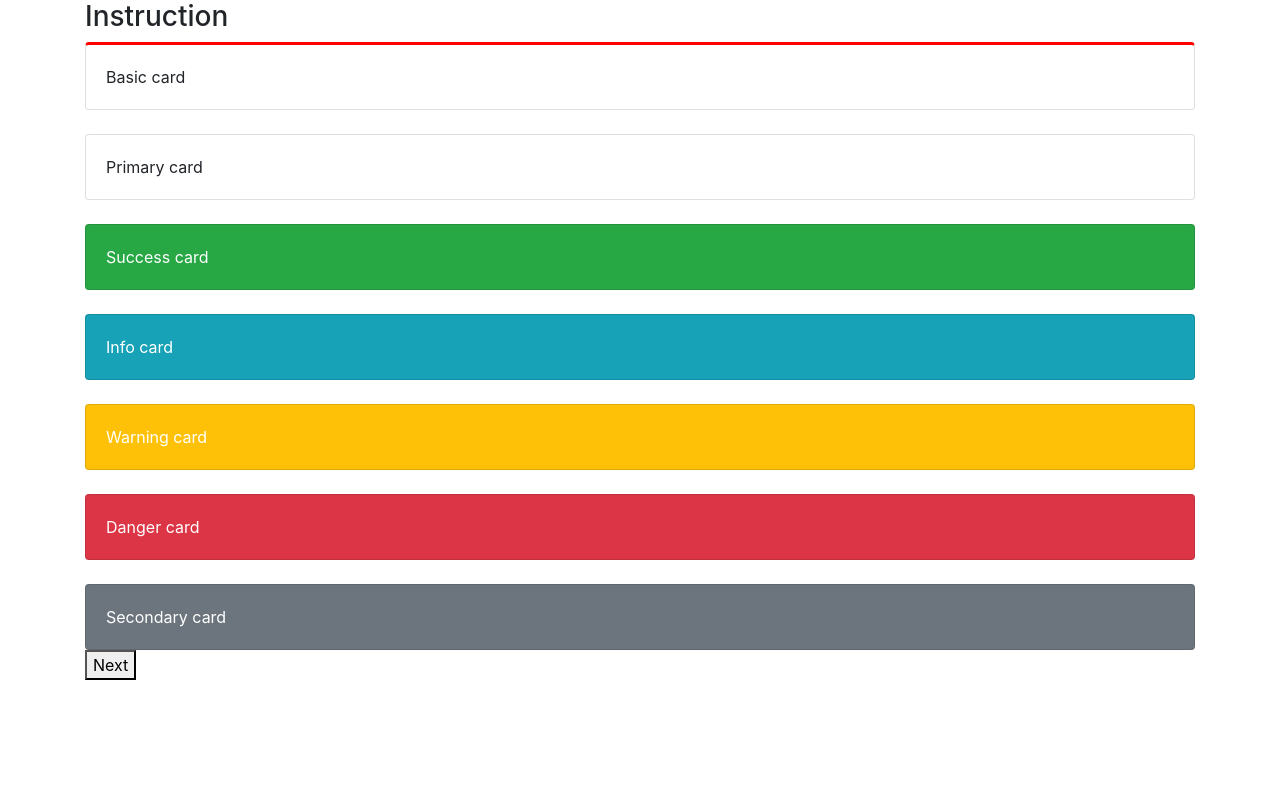
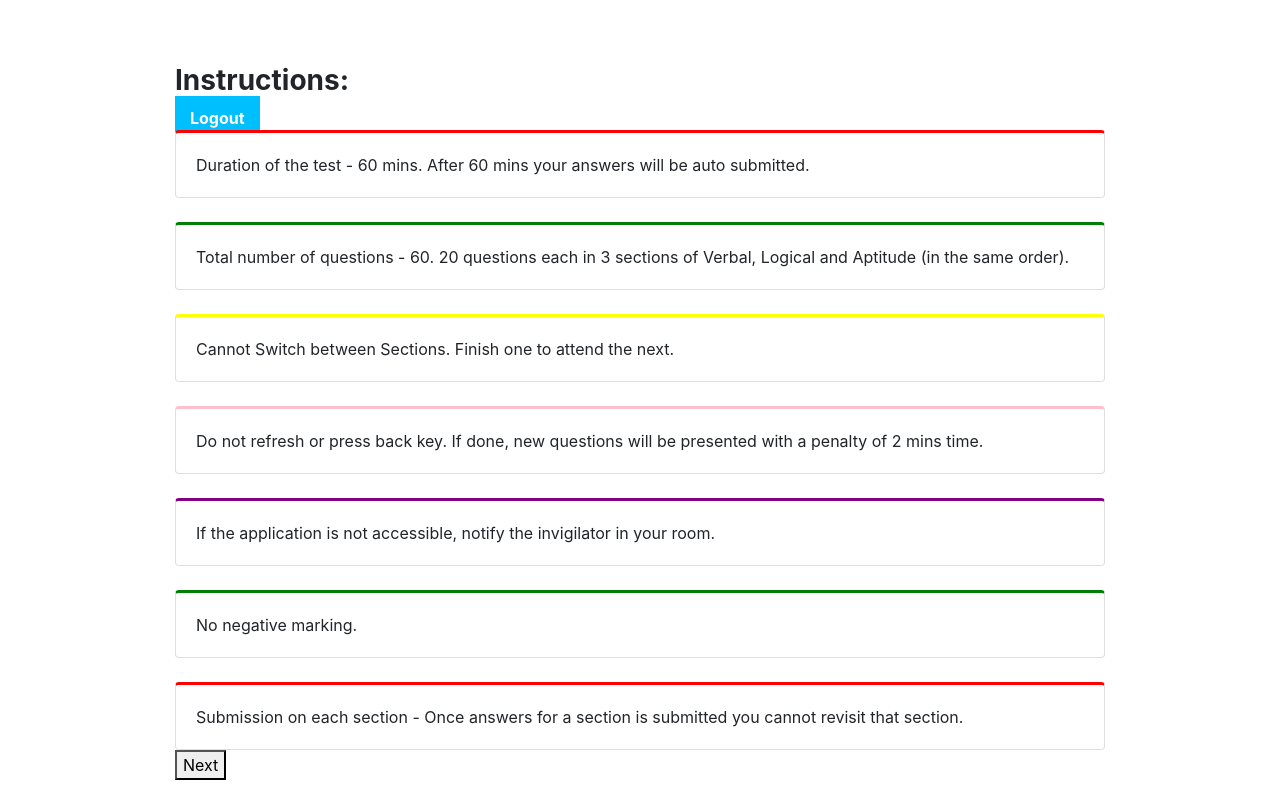
Before and after one commit to deepikacs/Q-hiring, a React (Create React App) app: page /instruction in a window 1280 px wide. Built offline with nearby package versions, Linux system fonts and the light colour scheme.

Commit message:
add the image and provide the logout button to instruction page

```diff
--- a/src/Reducers/LoginRducers.js
+++ b/src/Reducers/LoginRducers.js
@@ -10,10 +10,8 @@ export default (state = INPUT_STATE, action) => {
    case ActionTypes.FETCH_LOGIN_BEGIN:
     return { ...state, loading: true, error: null };
    case ActionTypes.FETCH_LOGIN_SUCCESS:
-   console.log(action);
     return { ...state, loading: false}
   case ActionTypes.FETCH_LOGIN_FAILURE:
-  debugger;
     return { ...state, loading: false, error: action.payload.Login}
   default:
     return state;
--- a/src/Reducers/SignupReducers.js
+++ b/src/Reducers/SignupReducers.js
@@ -7,13 +7,11 @@ const INPUT_STATE = {
 
   export default (state = INPUT_STATE, action) => {
     switch (action.type) {
-     case ActionTypes. ADD_SIGNUP_BEGIN:
+      case ActionTypes.ADD_SIGNUP_BEGIN:
       return { ...state, loading: true, error: null };
      case ActionTypes.ADD_SIGNUP_SUCCESS:
-     console.log(action);
       return { ...state, loading: false}
     case ActionTypes.ADD_SIGNUP_FAILURE:
-    debugger;
       return { ...state, loading: false, error: action.payload.Login}
     default:
       return state;
--- a/src/components/App/App.js
+++ b/src/components/App/App.js
@@ -1,11 +1,9 @@
 import React, { Component } from 'react';
-import { BrowserRouter as Router,Route, Switch,Redirect } from 'react-router-dom';
+import { BrowserRouter as Router,Route, Switch } from 'react-router-dom';
 import './App.css';
 import Login from '../Login';
 import Signup from '../Signup';
 import Instruction from '../Instruction';
-
-
 
 class App extends Component {
   render() {
--- a/src/components/Instruction/Instruction.css
+++ b/src/components/Instruction/Instruction.css
@@ -1,3 +1,19 @@
-.red{
-    border-top: 3px solid red !important;
-  }
+.red {
+  border-top: 3px solid red !important;
+}
+.green {
+  border-top: 3px solid green !important;
+}
+.yellow {
+  border-top: 3px solid yellow !important;
+}
+.pink {
+  border-top: 3px solid pink !important;
+}
+.purple {
+  border-top: 3px solid purple !important;
+}
+.container {
+  padding-top: 5%;
+  width:75%;
+}
--- a/src/components/Instruction/Instruction.js
+++ b/src/components/Instruction/Instruction.js
@@ -1,37 +1,39 @@
 import React, { Component } from 'react';
 import './Instruction.css';
+import { Link } from 'react-router-dom';
 
 class Instruction extends Component {
   render() {
     return (
       <div className="container">
-        <h3>Instruction</h3>
+      <h3><b>Instructions:</b></h3>
+      <Link to="/" className="button">Logout</Link>
       <div className="card red">
-          <div className="card-body">Basic card</div>
+        <div className="card-body">Duration of the test - 60 mins. After 60 mins your answers will be auto submitted.</div>
       </div>
       <br/>
-        <div className="card ">
-          <div className="card-body">Primary card</div>
+      <div className="card green">
+        <div className="card-body">Total number of questions - 60. 20 questions each in 3 sections of Verbal, Logical and Aptitude (in the same order).</div>
       </div>
       <br/>
-        <div className="card bg-success text-white">
-          <div className="card-body">Success card</div>
+      <div className="card yellow">
+        <div className="card-body">Cannot Switch between Sections. Finish one to attend the next.</div>
       </div>
       <br/>
-        <div className="card bg-info text-white">
-          <div className="card-body">Info card</div>
+      <div className="card pink">
+        <div className="card-body">Do not refresh or press back key. If done, new questions will be presented with a penalty of 2 mins time.</div>
       </div>
       <br/>
-        <div className="card bg-warning text-white">
-          <div className="card-body">Warning card</div>
+      <div className="card purple">
+        <div className="card-body">If the application is not accessible, notify the invigilator in your room.</div>
       </div>
       <br/>
-        <div className="card bg-danger text-white">
-          <div className="card-body">Danger card</div>
+      <div className="card green">
+        <div className="card-body">No negative marking.</div>
       </div>
       <br/>
-        <div className="card bg-secondary text-white">
-          <div className="card-body">Secondary card</div>
+      <div className="card red">
+        <div className="card-body">Submission on each section - Once answers for a section is submitted you cannot revisit that section.</div>
       </div>
       <button>Next</button>
     </div>
--- a/src/components/Login/Login.css
+++ b/src/components/Login/Login.css
@@ -2,14 +2,12 @@
     width:45% !important;
 }
 
-/* loginvalid page */
 .div-align{
     width: 45%;
     border: 2px solid #d6d7da;
     padding: 38px 15px 71px 67px;;
     border-radius: 5px;
     font-family: arial;
-    /* line-height: 16px; */
     color: #333333;
     font-size: 14px;
     background: #ffffff;
@@ -45,3 +43,7 @@
     color: #6B8E23;
     margin-bottom: 10px;
   }
+
+  .padding-top {
+    padding-top: 5%;
+  }
--- a/src/components/Login/Login.js
+++ b/src/components/Login/Login.js
@@ -3,6 +3,7 @@ import { connect } from 'react-redux';
 import { withRouter } from 'react-router-dom'
 import './Login.css';
 import { submitLogin } from '../../Actions/LoginAction';
+import logo from '../image/logo.png';
 
 class Login extends Component {
   constructor(props) {
@@ -15,7 +16,6 @@ class Login extends Component {
     this.submituserLoginForm= this.submituserLoginForm.bind(this);
   }
   handleChange(e) {
-    // this.setState({ [e.target.name]: e.target.value });
     let fields = this.state.fields;
       fields[e.target.name] = e.target.value;
       this.setState({
@@ -23,69 +23,38 @@ class Login extends Component {
       });
   }
 
-
   submituserLoginForm(e) {
     e.preventDefault();
-    debugger;
-
     if (this.validateForm()) {
         let fields = this.state.fields;
 
         const loginDetails={mobileno: fields["mobileno"],password:fields["password"]};
         this.props.submitLogin(loginDetails);
     }
-
-
-
   }
 
   validateForm() {
-
     let fields = this.state.fields;
     let errors = {};
     let formIsValid = true;
-
-
     if (!fields["mobileno"]) {
       formIsValid = false;
       errors["mobileno"] = "*Please enter your mobile no.";
     }
-
-    // if (typeof fields["mobileno"] !== "undefined") {
-    //   if (!fields["mobileno"].match(/^[0-9]{10}$/)) {
-    //     formIsValid = false;
-    //     errors["mobileno"] = "*Please enter valid mobile no.";
-    //   }
-    // }
-
     if (!fields["password"]) {
       formIsValid = false;
       errors["password"] = "*Please enter your password.";
     }
-
-    // if (typeof fields["password"] !== "undefined") {
-    //     debugger;
-    //   if (!fields["password"].match(/^(?=.*?[A-Z])(?=.*?[a-z])(?=.*?[0-9])(?=.*?[#?!@$%^&*-]).{8,}$/)) {
-    //     formIsValid = false;
-    //     errors["password"] = "*Please enter secure and strong password.";
-    //   }
-    // }
-
     this.setState({
       errors: errors
     });
     return formIsValid;
-
-
   }
 
   render() {
     return (
       <React.Fragment>
-
-
-
-        {/* login */}
+        <center><img src={logo} className="padding-top" alt="logo"/></center>
         <div className="div-align">
         <center><h3>Login page</h3></center>
         <form method=""  name=""  onSubmit= {this.submituserLoginForm} >
@@ -99,9 +68,6 @@ class Login extends Component {
         <input type="submit" className="button"  value="Register"/>
         </form>
         </div>
-
-
-
       </React.Fragment>
 
     );
--- a/src/components/Signup/Signup.css
+++ b/src/components/Signup/Signup.css
@@ -2,14 +2,12 @@
     width:45% !important;
 }
 
-/* loginvalid page */
 .div-align{
     width: 45%;
     border: 2px solid #d6d7da;
     padding: 38px 15px 71px 67px;;
     border-radius: 5px;
     font-family: arial;
-    /* line-height: 16px; */
     color: #333333;
     font-size: 14px;
     background: #ffffff;
@@ -47,7 +45,7 @@
   }
 
 
-  input[type=number]::-webkit-inner-spin-button,
+input[type=number]::-webkit-inner-spin-button,
 input[type=number]::-webkit-outer-spin-button {
   -webkit-appearance: none;
   margin: 0;
--- a/src/components/Signup/Signup.js
+++ b/src/components/Signup/Signup.js
@@ -2,23 +2,19 @@ import React, { Component } from 'react';
 import { connect } from 'react-redux';
 import { withRouter } from 'react-router-dom'
 import './Signup.css';
-
 import { submitSignup } from '../../Actions/SignupAction'
+import logo from '../image/logo.png';
 
 class Signup extends Component {
-
     constructor() {
         super();
         this.state = {
             fields: {},
             errors: {}
         }
-
         this.handleChange = this.handleChange.bind(this);
         this.submituserRegistrationForm = this.submituserRegistrationForm.bind(this);
-
     };
-
     handleChange(e) {
         debugger;
         let fields = this.state.fields;
@@ -26,9 +22,7 @@ class Signup extends Component {
         this.setState({
             fields
         });
-
     }
-
     submituserRegistrationForm(e) {
         e.preventDefault();
         if (this.validateForm()) {
@@ -47,11 +41,8 @@ class Signup extends Component {
                 password: fields["password"]
             }
             this.props.submitSignup(SignupDetails);
-
         }
-
     }
-
     validateForm() {
 
         let fields = this.state.fields;
@@ -88,7 +79,6 @@ class Signup extends Component {
         }
 
         if (typeof fields["emailid"] !== "undefined") {
-            //regular expression for email validation
             var pattern = new RegExp(/^(("[\w-\s]+")|([\w-]+(?:\.[\w-]+)*)|("[\w-\s]+")([\w-]+(?:\.[\w-]+)*))(@((?:[\w-]+\.)*\w[\w-]{0,66})\.([a-z]{2,6}(?:\.[a-z]{2})?)$)|(@\[?((25[0-5]\.|2[0-4][0-9]\.|1[0-9]{2}\.|[0-9]{1,2}\.))((25[0-5]|2[0-4][0-9]|1[0-9]{2}|[0-9]{1,2})\.){2}(25[0-5]|2[0-4][0-9]|1[0-9]{2}|[0-9]{1,2})\]?$)/i);
             if (!pattern.test(fields["emailid"])) {
                 formIsValid = false;
@@ -190,23 +180,20 @@ class Signup extends Component {
 
         if (typeof fields["confirmpassword"] !== "undefined") {
             debugger;
-            if (fields["confirmpassword"] != fields["password"]) {
+            if (fields["confirmpassword"] !== fields["password"]) {
                 formIsValid = false;
                 errors["password"] = "*Passwords do not match.";
             }
         }
-
         this.setState({
             errors: errors
         });
         return formIsValid;
-
-
     }
-
     render() {
         return (
-
+            <div className="container">
+            <center><img src={logo} className="align" alt="logo"/></center>
             <div className="div-align">
                 <h3>Registration page</h3>
                 <form method="" name="userRegistrationForm" onSubmit={this.submituserRegistrationForm} >
@@ -257,7 +244,7 @@ class Signup extends Component {
                     <input type="submit" className="button" value="Register" />
                 </form>
             </div>
-
+            </div>
         );
     }
 }
```
Also changed, not shown: src/components/image/logo.png (added), 1 other file (tests, documents, lock files or other folders). Lines whose indentation alone changed are shown as unchanged.
